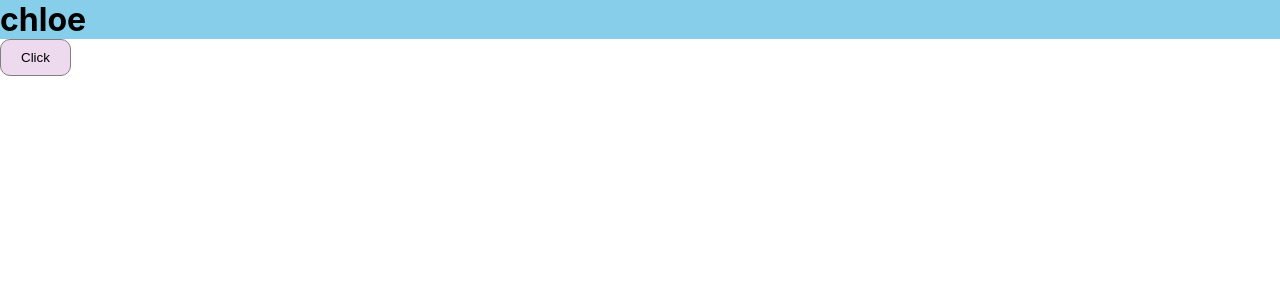
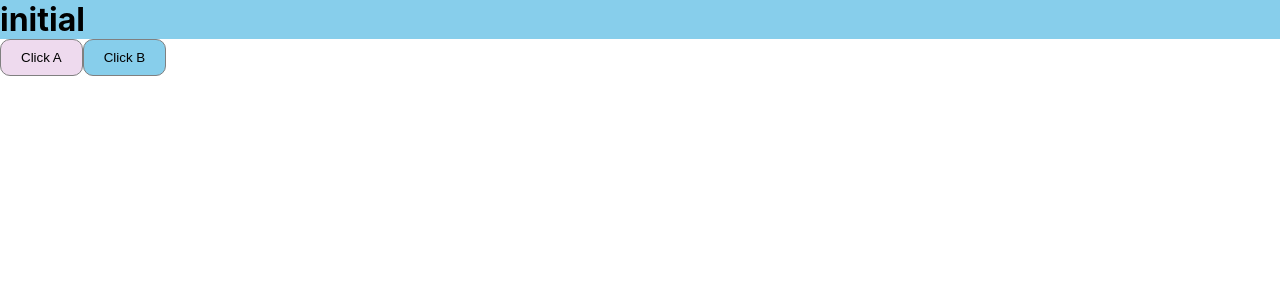
Before and after one commit to chloeyeo/2024ReactPractice, a React (Create React App) app in the folder 2024-04-02/: page / in a window 1280 px wide. Shown: the top 300 px of the page. Built offline with nearby package versions, Linux system fonts and the light colour scheme.

Commit message:
buttons onClick setState implemented

```diff
--- a/2024-04-02/src/App.js
+++ b/2024-04-02/src/App.js
@@ -2,16 +2,29 @@ import React, { useState } from "react";
 import "./assets/css/style.css";
 
 function App() {
-  const [test, setTest] = useState("chloe");
-  function testChange() {
-    alert("clicked");
-    setTest("Yeo");
+  const [test, setTest] = useState("initial");
+  function testChange(msg) {
+    setTest(msg);
   }
+  console.log("component re-renders since state changed");
   return (
     <>
       <h1>{test}</h1>
-      <button className="btn primary" onClick={testChange}>
-        Click
+      <button
+        className="btn primary"
+        onClick={() => {
+          testChange("yeo");
+        }}
+      >
+        Click A
+      </button>
+      <button
+        className="btn"
+        onClick={() => {
+          testChange("chloe");
+        }}
+      >
+        Click B
       </button>
     </>
   );
```
